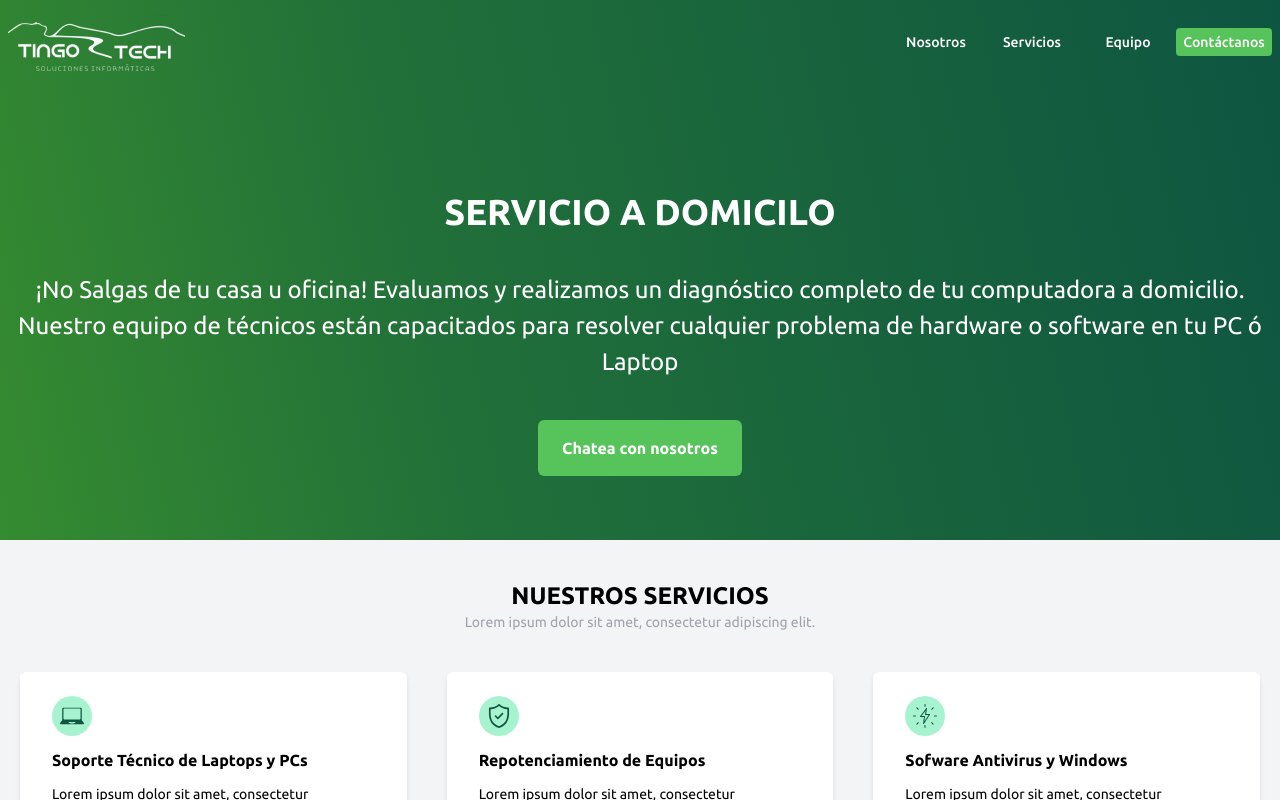
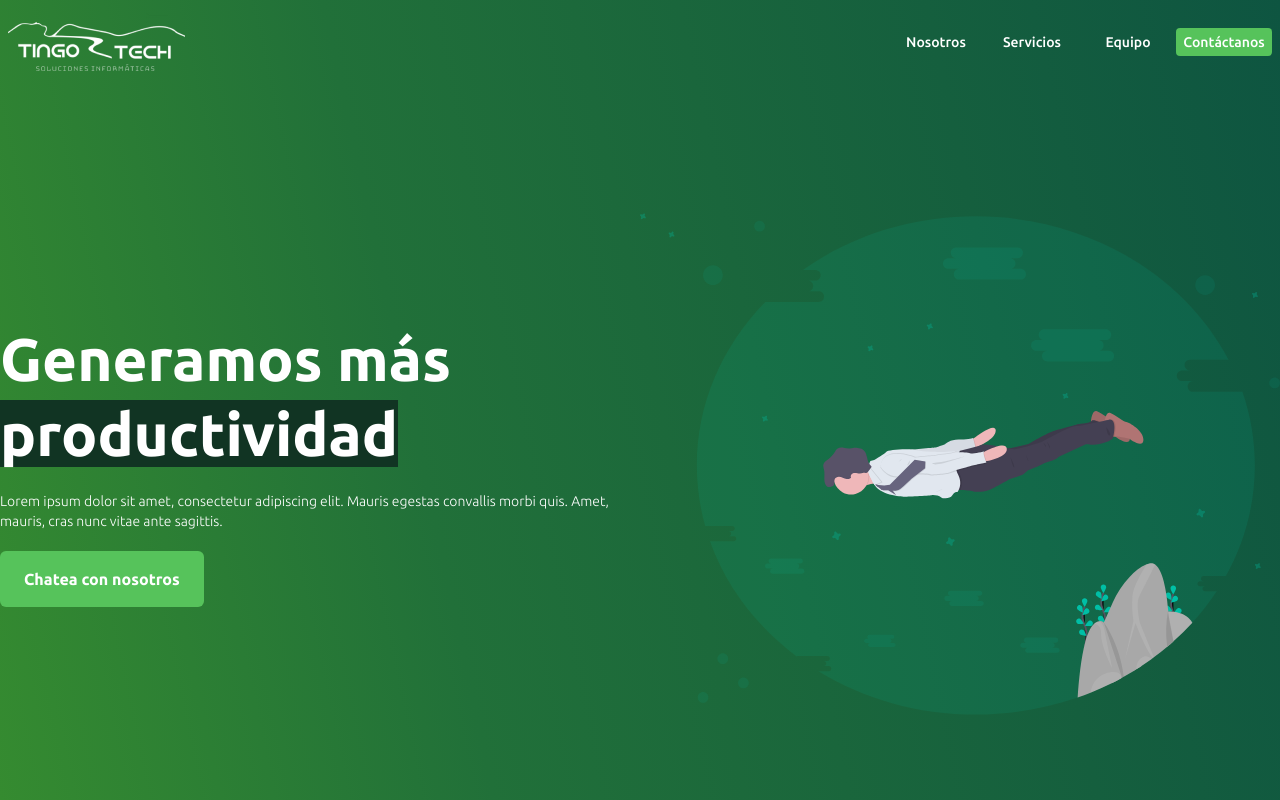
Before and after one commit to wasi-lat/tingotech, a Next.js app: page / in a window 1280 px wide. Shown: the top 800 px of the page. Built offline with nearby package versions, Linux system fonts and the light colour scheme.

Commit message:
ADD: first section 'tingo-tech'

```diff
--- a/pages/index.js
+++ b/pages/index.js
@@ -7,14 +7,21 @@ export default function Home() {
     <Layout>
       <main>
         <section className="pt-48 py-16" style={{background: 'linear-gradient(257.86deg, #0E5541 0%, #217039 65.94%, #358B30 100%)'}}>
-          <div className="container mx-auto flex flex-col items-center">
-            <h2 className="font-bold text-4xl text-white">SERVICIO A DOMICILO</h2>
-            <p className="text-white text-center my-10" style={{fontSize: '24px', lineHeight: '150.5%;'}}>
-              ¡No Salgas de tu casa u oficina! Evaluamos y realizamos un diagnóstico
-              completo de tu computadora a domicilio. Nuestro equipo de técnicos están
-              capacitados para resolver cualquier problema de hardware o software en tu
-              PC ó Laptop</p>
-            <button className="text-white font-bold rounded-md bg-primary" style={{padding: '16px 24px'}} >Chatea con nosotros</button>
+          <div className="container mx-auto flex items-center">
+            <div className="w-1/2">
+              <h2 className="font-bold text-6xl text-white leading-tight">Generamos más <mark className="bg-second text-white">productividad</mark></h2>
+              <p className="my-5 text-sm font-light text-white">
+                Lorem ipsum dolor sit amet, consectetur adipiscing elit.
+                Mauris egestas convallis morbi quis.
+                Amet, mauris, cras nunc vitae ante sagittis.
+              </p>
+              <button className="text-white font-bold rounded-md bg-primary" style={{padding: '16px 24px'}} >Chatea con nosotros</button>
+            </div>
+            <div className="w-1/2" style={{height: '34rem'}}>
+              <svg className="w-full h-full">
+                <use xlinkHref="#tech-man"/>
+              </svg>
+            </div>
           </div>
         </section>
         <section id="about-us" className="container mx-auto my-10">
```
